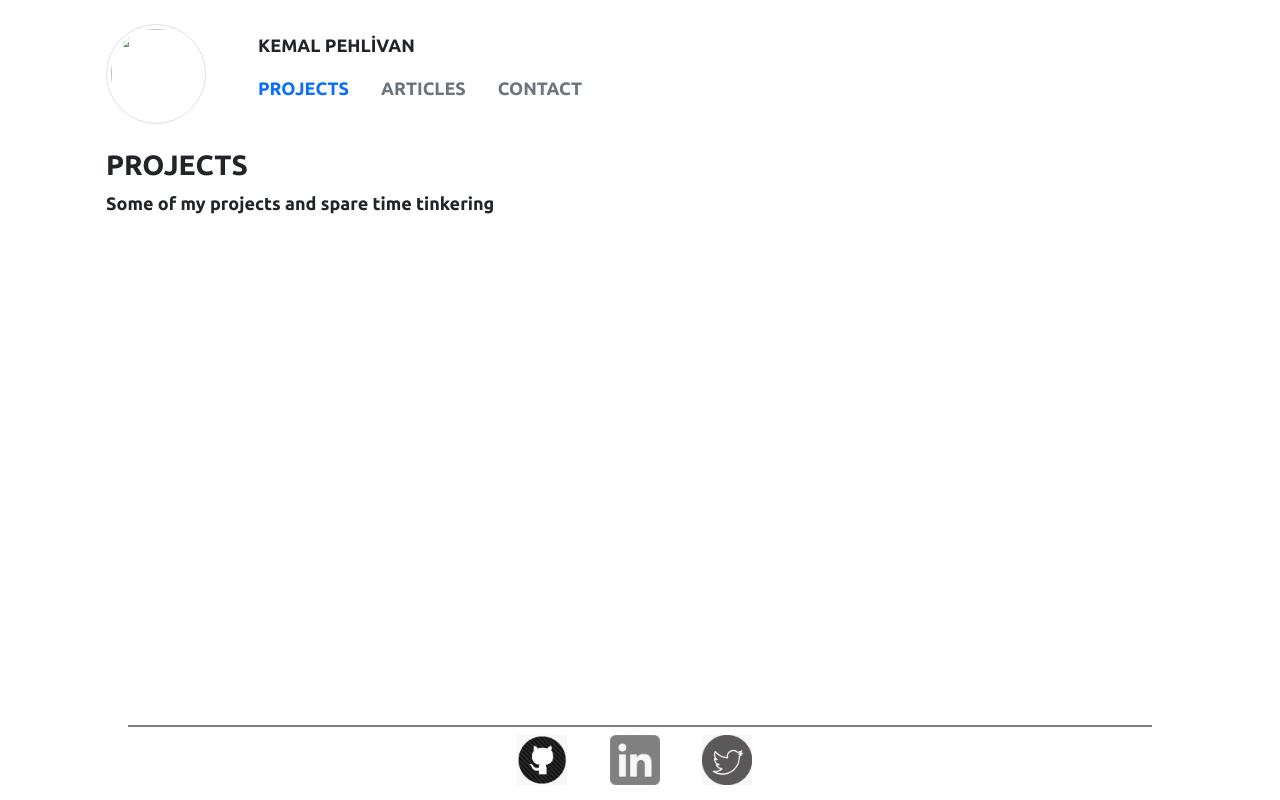
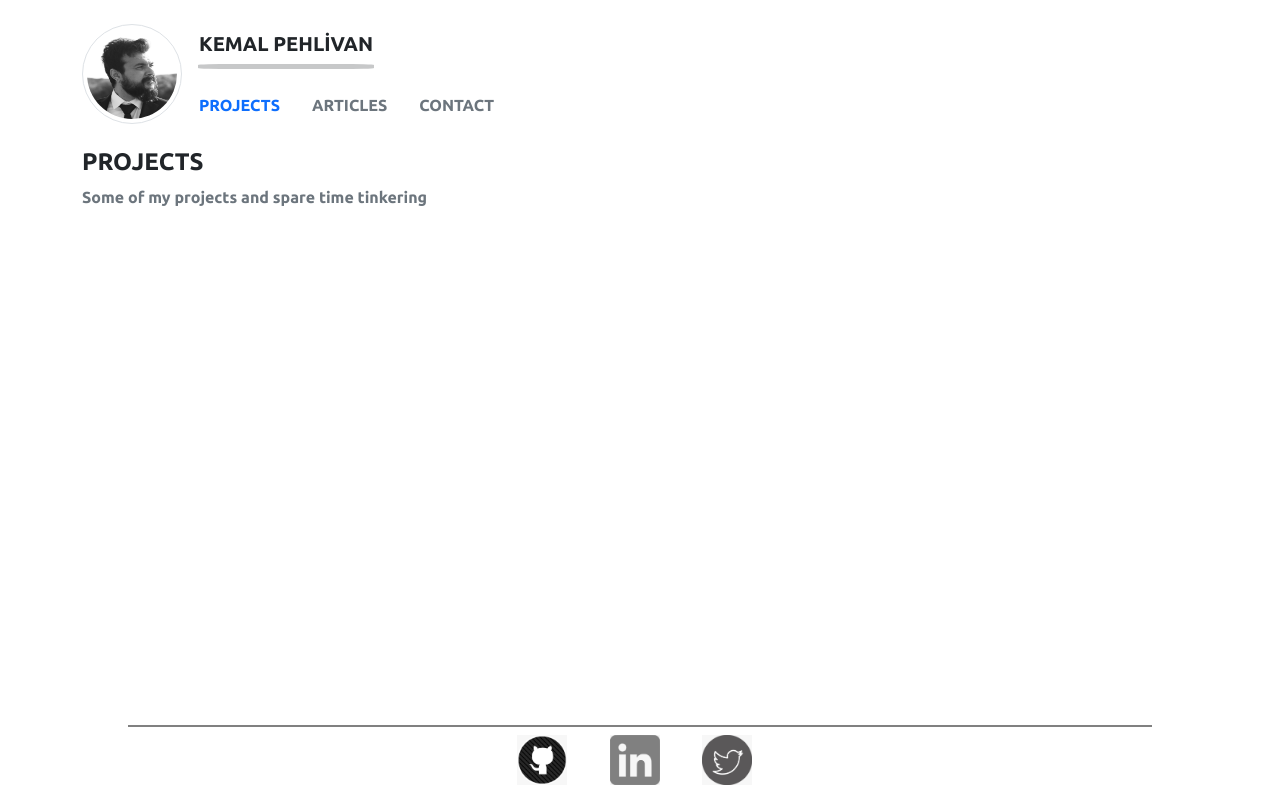
Before and after one commit to kemal9191/my_portfolio, a Flask app: page /projects in a window 1280 px wide. Run offline with Flask 2, Linux system fonts and the light colour scheme; data that the repository does not hold is empty; some libraries are stand-ins or nearby versions.

Commit message:
styles adjusted

```diff
--- a/app/main/routes.py
+++ b/app/main/routes.py
@@ -11,7 +11,8 @@ main = Blueprint('main', __name__)
 @main.route('/home')
 @main.route('/')
 def home():
-    return render_template('main/home.html', title="home")
+    url = url_for('static', filename="images/avatar.jpg")
+    return render_template('main/home.html', title="home", url=url)
 
 
 @main.route('/projects')
--- a/app/static/css/index.css
+++ b/app/static/css/index.css
@@ -47,7 +47,7 @@ img{
 /* Body */
 body{
     font-family: var(--ff-default);
-    font-size: var(--fs-400);
+    font-size: var(--fs-300);
     min-height: 100vh;
     text-align: justify;
 }
@@ -57,7 +57,10 @@ body{
 /*-----------------------------------------*/
 
 /* General */
-
+p{
+    margin-bottom: 1rem;
+    margin-top: 0;
+}
 
 /* Screen Reader Only */
 .sr-only{
@@ -181,9 +184,13 @@ footer li:hover{
     transform: scale(1.05);
 }
 
-.content-container:where(:last-child) hr{
+.article-container:where(:last-child) hr{
     display: none;
 
+}
+
+.project-container hr:where(:last-child){
+    display: none;
 }
 
 .category{
--- a/app/static/js/main.js
+++ b/app/static/js/main.js
@@ -13,6 +13,8 @@ const sanitizeInput = function(value){
                 i++
          }
      }
+     console.log(value);
+
      return (
          value.trim()
          );
--- a/app/templates/main/item-details.html
+++ b/app/templates/main/item-details.html
@@ -6,7 +6,7 @@
                 <i class="fa-solid fa-calendar-alt m-2 text-muted"></i><span class="text-muted">{{content.date_last_modified.strftime('%Y-%m-%d')}}</span>
             </div>
             <img src="{{content.image}}"  class="img-fluid img-thumbnail mt-3">
-            <div class="d-flex wrap align-items-center p-4 my-3 rounded-3" style="background-color: #c6c7c8; opacity:0.9">
+            <div class="d-flex wrap align-items-center p-4 ps-2 my-3 rounded-3" style="background-color: #d6d6d6; opacity:0.8">
                 <ul class="text-start fw-bold my-auto">
                     <li class="d-inline-block pe-5">
                         <i class="fa-solid fa-book-open-reader"></i> 10 minute read
@@ -18,12 +18,12 @@
                         {% endfor %}
                     </li>
                     <li class="d-inline-block pe-5">
-                        <i class="fa-solid fa-link"></i> Share on Twitter
+                        <i class="fa-solid fa-link"></i> Share on <a href="#">Twitter</a>
                     </li>
                 </ul>
             </div>
             <div class="mb-5">
-                <p class="pt-3">{{content.content|safe}}</p>
+                <p class="">{{content.content|safe}}</p>
             </div>
         </div>
     {% endblock %}
--- a/app/templates/main/layout.html
+++ b/app/templates/main/layout.html
@@ -14,15 +14,17 @@
 </head>
 <body>
     <header class="container d-flex flex-column flex-md-row">
-        <img class="nav-logo img-thumbnail rounded-circle m-4" src="https://avatars.mds.yandex.net/i?id=ace2aa7efcecd10d566278aeefb6af1e-4546260-images-thumbs&n=13&exp=1" alt="">
-        <div class="container mt-4 align-text-bottom col-xs-12">
-            <ul class="nav justify-content-start">
-                <li class="nav-item">
-                    <a href="{{url_for('main.home')}}" class="nav-link fw-bold text-dark">KEMAL PEHLİVAN</a>
+        <img class="nav-logo img-thumbnail rounded-circle my-4" src="{{url_for('static', filename='images/avatar.jpg')}}" alt="">
+        <div class="mt-4 align-text-bottom col-xs-12 ms-md-3">
+            <ul class="nav">
+                <li style="margin-left:-15px">
+                    <h5>
+                        <a href="{{url_for('main.home')}}" class="nav-link fw-bold text-dark" >KEMAL PEHLİVAN</a>
+                    </h5>
+                    <hr style="height: 5px; border-radius: 20%; margin-top: -8px; margin-left:15px; margin-right:15px">
                 </li>
-                <hr style="height: 5px; border-radius: 20%; margin-top: -8px; margin-left:15px; margin-right:15px">
             </ul>
-            <ul class="nav justify-content-start">
+            <ul class="nav justify-content-start mb-3" style="margin-left:-15px">
                 {% if title %}
                 <li class="nav-item">
                     <a {%if title=="projects"%} class="nav-link fw-bold text-primary" {% else %} class="nav-link fw-bold text-secondary" {%endif%} href="{{url_for('main.projects')}}">PROJECTS</a>
--- a/app/templates/main/projects.html
+++ b/app/templates/main/projects.html
@@ -1,18 +1,23 @@
     {% extends 'main/layout.html' %}
     {% block container %}
         <div class="container pb-5">
-            <div class="ms-4">
-                <h3 class="fw-bold uppercase">PROJECTS</h3>
-                <p class="fw-bold">Some of my projects and spare time tinkering</p>
+            <div>
+                <h4 class="fw-bold uppercase">PROJECTS</h4>
+                <p class="fw-bold text-muted">Some of my projects and spare time tinkering</p>
                 <div class="project-container">
                     {% for project in projects.items %}
                     <div class="d-flex my-5 wrap flex-column flex-lg-row">
                             <img src="{{project.image}}" class="col-lg-4 img-thumbnail img-fluid">
                         <div class="ms-lg-5 mt-5 mt-lg-0 col-lg-8">
                             <h4 class="fw-bold uppercase">{{project.title|title}}</h4>
+                            <h6 class="text-secondary">
+                                {% for subject in project.subjects %}
+                                    <span>#{{subject}}</span>
+                                {% endfor %}
+                            </h6>
                             <p class="article-list">{{project.content|safe|truncate(length=255, killwords=False, end="...")}}</p>
                             <span class="text-muted">{{project.date_last_modified.strftime('%Y-%m-%d')}}</span>
-                            <div class="col-12 my-4">
+                            <div class="col-12 mt-4">
                                 <a class="btn btn-primary fw-bold" data-id="{{project.id}}" href="{{url_for('main.project_detailed', id=project.id)}}">VIEW DETAILS</a>
                             </div>
                         </div>
--- a/run.py
+++ b/run.py
@@ -3,4 +3,4 @@ from app import create_app, db
 app = create_app()
 
 if __name__ == '__main__':
-    app.run(debug=True)
+    app.run(host="0.0.0.0", debug=True)
```
Also changed, not shown: app/templates/admin/articles.html (+4 -4 lines), app/templates/admin/layout.html (+8 -6 lines), app/templates/admin/projects.html (+6 -1 lines), app/templates/main/articles.html (+6 -6 lines), app/templates/main/home.html (+4 -4 lines), app/static/images/247e043249091838.jpg (added), app/static/images/5e901a7fe9376469.jpg (added), app/static/images/613ab4f8bc96b663.jpg (added), app/static/images/avatar.jpg (added).
